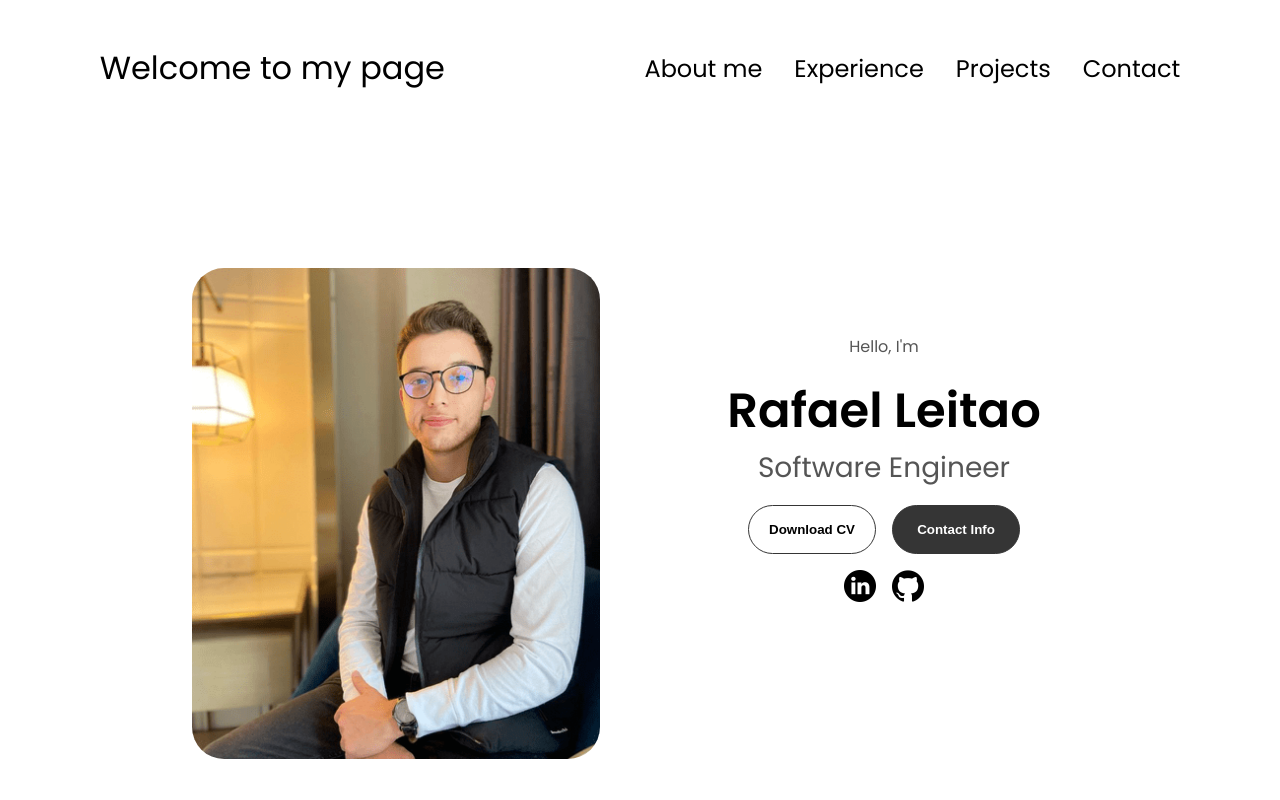
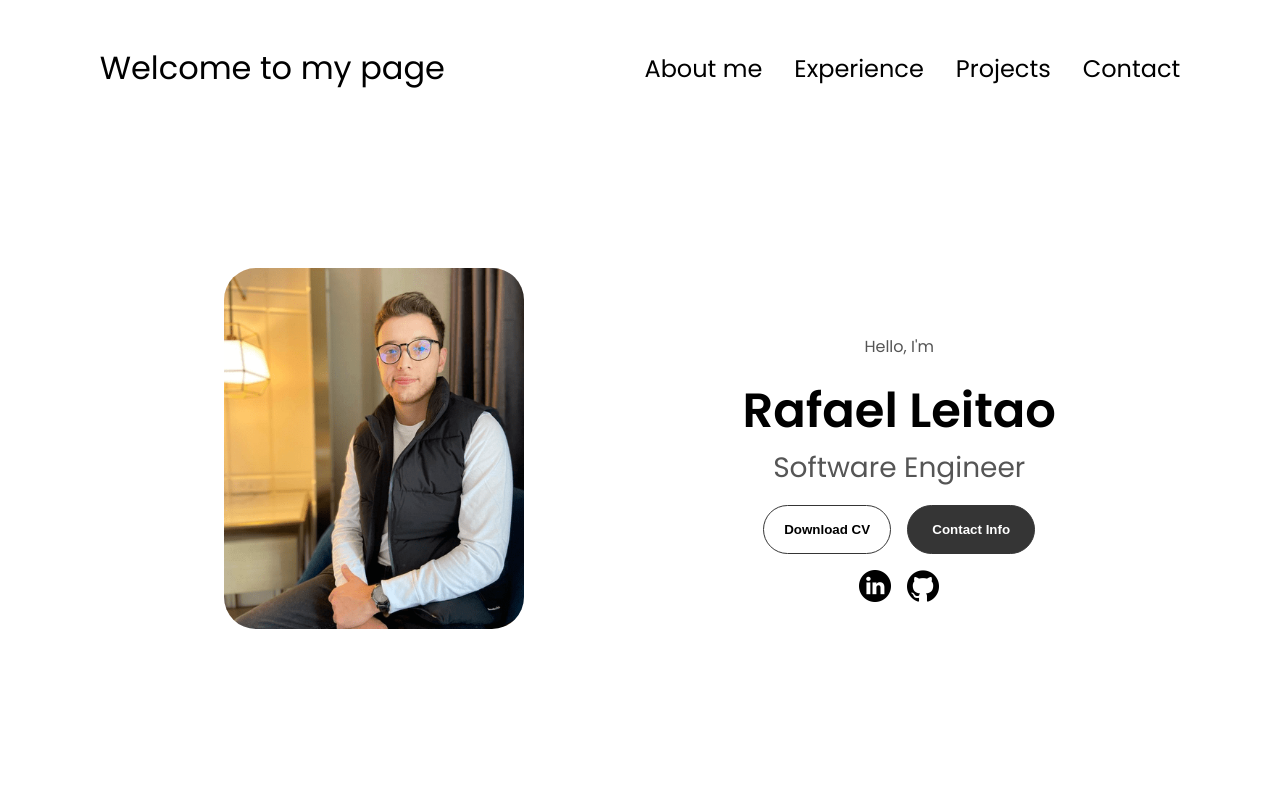
Before and after one commit to Rafael-Leitao/Rafael-Leitao.github.io, a plain HTML site: page index.html in a window 1280 px wide. Shown: the top 800 px of the page. Drawn offline with Linux system fonts and the light colour scheme.

Commit message:
Changes made on css for profile section

```diff
--- a/style.css
+++ b/style.css
@@ -166,8 +166,8 @@ section {
   display: flex;
   flex-direction: row;
   /* Keep elements side by side on larger screens */
-  justify-content: center;
-  gap: 5rem;
+  justify-content: flex-start;
+  gap: 8rem;
   align-items: center;
   padding: 2rem;
   height: auto;
@@ -176,11 +176,21 @@ section {
 
 .section__pic-container {
   flex: 1;
-  /* Allow the container to take up available space */
-  max-width: 50%;
-  /* Limit the width of the image container */
+  max-width: 40%;
+  /* Reduce the width slightly to adjust spacing */
   margin: auto 0;
+  padding-left: 2rem;
+  /* Add padding to push the image to the right */
 }
+
+.profile-pic {
+  width: 100%;
+  max-width: 300px;
+  /* Adjust the max width of the image */
+  height: auto;
+  border-radius: 2rem;
+}
+
 
 .section__pic-container img {
   width: 100%;
```
